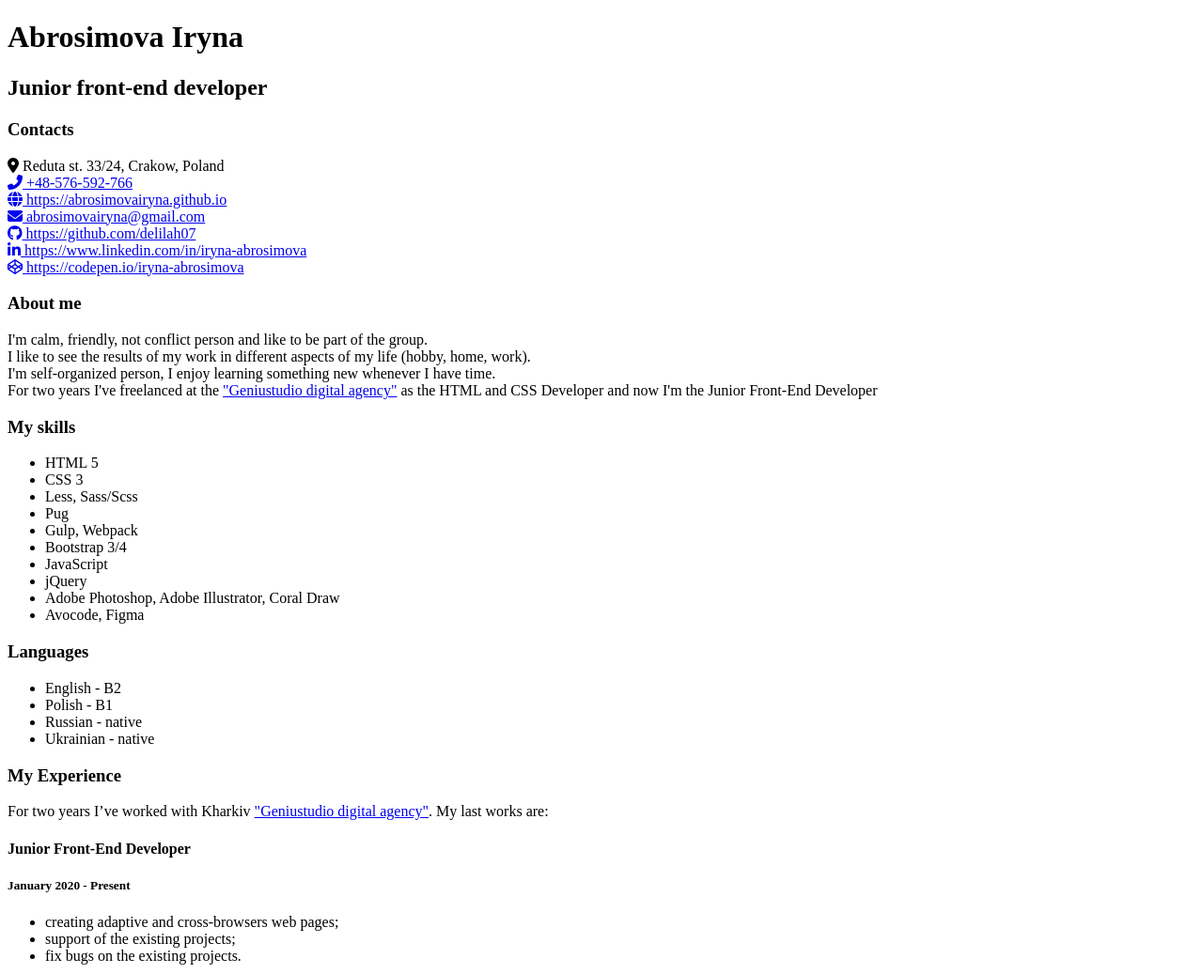
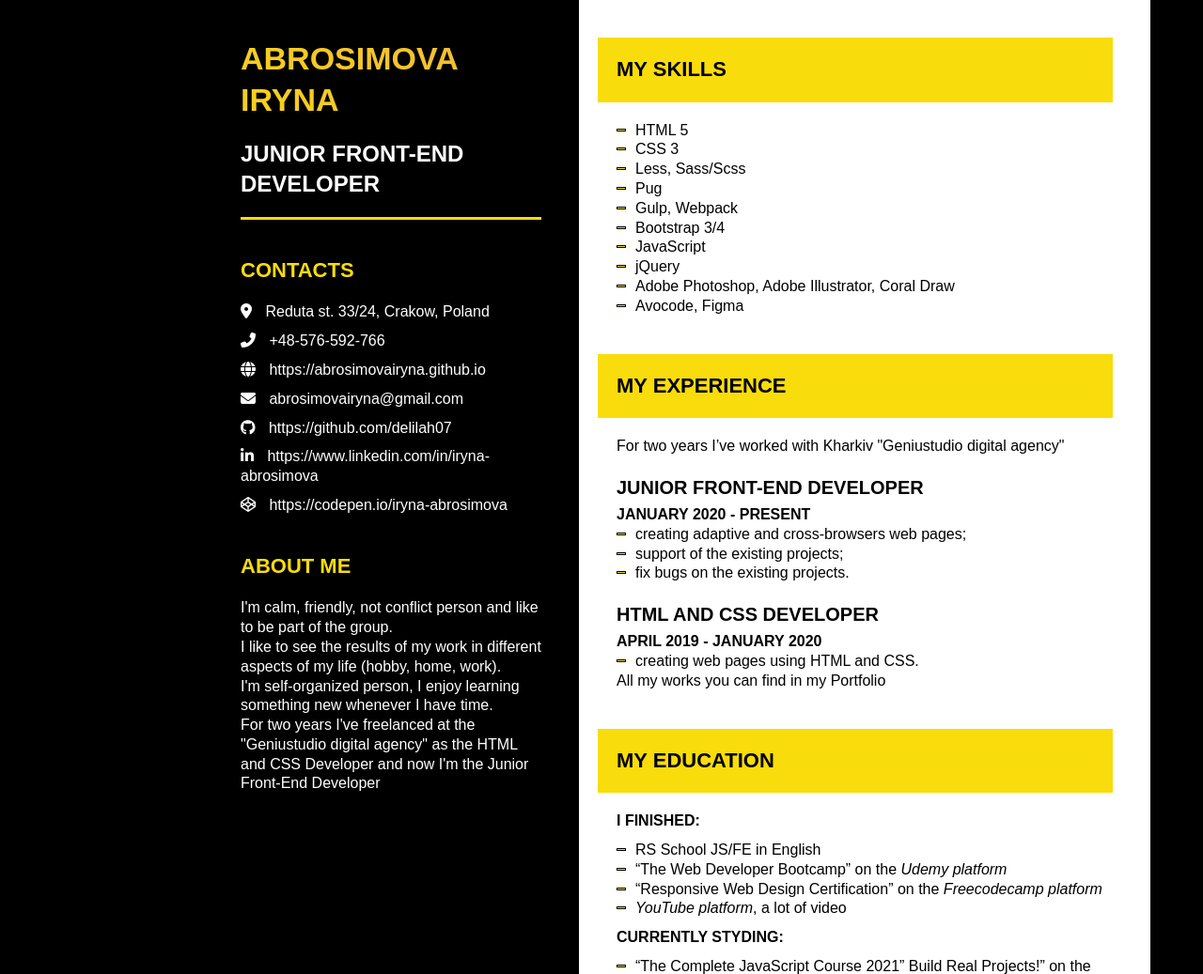
Before and after one commit to delilah07/rsschool-cv-21, a plain HTML site: page index.html in a window 1280 px wide. Shown: the top 1037 px of the page at 94% size. Drawn offline with Linux system fonts and the light colour scheme.

Commit message:
feat: add css file

```diff
--- a/index.html
+++ b/index.html
@@ -4,17 +4,18 @@
     <meta charset="UTF-8" />
     <meta http-equiv="X-UA-Compatible" content="IE=edge" />
     <meta name="viewport" content="width=device-width, initial-scale=1.0" />
+    <link rel="stylesheet" href="style.css" />
 
     <title>CV Iryna Abrosimova</title>
   </head>
   <body>
     <div class="container">
+      <div class="page__wrapper">
+        <aside class="aside">
           <header class="header">
-        <h1 class="header__name">Abrosimova Iryna</h1>
+            <h1 class="header__name text-animation">Abrosimova Iryna</h1>
             <h2 class="header__position">Junior front-end developer</h2>
           </header>
-
-      <asise class="aside">
           <section class="aside__contacts">
             <h3>Contacts</h3>
             <div class="contacts-aside">
@@ -40,7 +41,7 @@
               </a>
             </div>
             <div class="contacts-aside">
-            <a href="https://abrosimovairyna.github.io">
+              <a href="https://github.com/delilah07">
                 <i class="fab fa-github"></i>
                 https://github.com/delilah07
               </a>
@@ -63,17 +64,21 @@
             <p>
               I'm calm, friendly, not conflict person and like to be part of the
               group.<br />
-            I like to see the results of my work in different aspects of my life
-            (hobby, home, work).<br />
-            I'm self-organized person, I enjoy learning something new whenever I
-            have time.<br />
+              I like to see the results of my work in different aspects of my
+              life (hobby, home, work).<br />
+              I'm self-organized person, I enjoy learning something new whenever
+              I have time.<br />
               For two years I've freelanced at the
-            <a href="https://geniustudio.net/">"Geniustudio digital agency"</a>
+              <a href="https://geniustudio.net/"
+                >"Geniustudio digital agency"</a
+              >
               as the HTML and CSS Developer and now I'm the Junior Front-End
               Developer
             </p>
           </section>
-        <section class="aside__skills">
+        </aside>
+        <main class="main">
+          <section class="main__skills">
             <h3>My skills</h3>
             <ul>
               <li>HTML 5</li>
@@ -88,23 +93,14 @@
               <li>Avocode, Figma</li>
             </ul>
           </section>
-        <section class="aside__language">
-          <h3>Languages</h3>
-          <ul>
-            <li><span>English</span> - B2</li>
-            <li><span>Polish</span> - B1</li>
-            <li><span>Russian</span> - native</li>
-            <li><span>Ukrainian</span> - native</li>
-          </ul>
-        </section>
-      </asise>
-      <main class="main">
+
           <section class="main__experience">
             <h3>My Experience</h3>
             <p>
               For two years I’ve worked with Kharkiv
-            <a href="https://geniustudio.net/">"Geniustudio digital agency"</a>.
-            My last works are:
+              <a href="https://geniustudio.net/"
+                >"Geniustudio digital agency"</a
+              >
             </p>
             <h4>Junior Front-End Developer</h4>
             <h5>January 2020 - Present</h5>
@@ -125,7 +121,7 @@
           </section>
           <section class="main__education">
             <h3>My Education</h3>
-          <p>I finished:</p>
+            <h4>I finished:</h4>
             <ul>
               <li>RS School JS/FE in English</li>
               <li>“The Web Developer Bootcamp” on the <i>Udemy platform</i></li>
@@ -135,14 +131,16 @@
               </li>
               <li><i>YouTube platform</i>, a lot of video</li>
             </ul>
-          <p>Currently styding:</p>
+            <h4>Currently styding:</h4>
             <ul>
               <li>
-              “The Complete JavaScript Course 2021” Build Real Projects!” on the
+                “The Complete JavaScript Course 2021” Build Real Projects!” on
+                the
                 <i>Udemy platform</i>
               </li>
               <li>
-              “The Advanced Web Developer Bootcamp” on the <i>Udemy platform</i>
+                “The Advanced Web Developer Bootcamp” on the
+                <i>Udemy platform</i>
               </li>
               <li>
                 “JavaScript Algorithms and Data Structures Certification” on the
@@ -155,16 +153,28 @@
             <pre>
 function differenceInAges(ages){
   let newArr = ages.sort((a, b)=> a - b);
-                return [newArr[0], newArr[newArr.length - 1], newArr[newArr.length - 1] - newArr[0] ];
+  let minAge = newArr[0];
+  let maxAge = newArr[newArr.length - 1];
+  let difAge = newArr[newArr.length - 1] - newArr[0] ];
+  return [minAge, maxAge, difAge];
 }; </pre
             >
           </section>
+          <section class="main__language">
+            <h3>Languages</h3>
+            <ul>
+              <li><span>English</span> - B2</li>
+              <li><span>Polish</span> - B1</li>
+              <li><span>Russian</span> - native</li>
+              <li><span>Ukrainian</span> - native</li>
+            </ul>
+          </section>
         </main>
+      </div>
       <footer class="footer">
         <div class="footer__github">
-          <a href="https://abrosimovairyna.github.io">
+          <a href="https://github.com/delilah07">
             <i class="fab fa-github"></i>
-            https://github.com/delilah07
             <p>My GitHub</p>
           </a>
         </div>
@@ -172,7 +182,7 @@ function differenceInAges(ages){
         <div class="footer__rsschool">
           <a href="https://rs.school/js/">
             <img
-              src="./img/rsschool.svg"
+              src="/img/rs-school-logo.svg"
               alt="Rsschool Icon"
               width="73"
               height="26"
@@ -180,11 +190,11 @@ function differenceInAges(ages){
           </a>
         </div>
       </footer>
+    </div>
 
     <script
       src="https://kit.fontawesome.com/641a1541bd.js"
       crossorigin="anonymous"
     ></script>
-    </div>
   </body>
 </html>
--- /dev/null
+++ b/style.css
@@ -0,0 +1,216 @@
+:root {
+  --yellow: #f9dc0b;
+}
+
+*,
+*::before,
+*::after {
+  margin: 0;
+  padding: 0;
+  box-sizing: border-box;
+  -moz-box-sizing: border-box;
+  -webkit-box-sizing: border-box;
+  -o-box-sizing: border-box;
+  -ms-box-sizing: border-box;
+}
+
+.container {
+  max-width: 60%;
+  width: 100%;
+  margin: 0 auto;
+  position: relative;
+}
+html {
+  font-size: 20px;
+  line-height: 1.3;
+  box-sizing: border-box;
+  -moz-box-sizing: border-box;
+  -webkit-box-sizing: border-box;
+  -o-box-sizing: border-box;
+  -ms-box-sizing: border-box;
+}
+
+body {
+  font-size: 0.9rem;
+}
+
+body,
+.header,
+.aside {
+  background-color: #000;
+  font-family: sans-serif;
+}
+
+a {
+  text-decoration: none;
+  color: inherit;
+  transition: all 0.5s ease-in-out;
+}
+a:hover {
+  color: var(--yellow);
+}
+
+h1,
+h2,
+h3,
+h4,
+h5 {
+  text-transform: uppercase;
+}
+h1 {
+  font-size: 1.7rem;
+}
+h2 {
+  font-size: 1.2rem;
+}
+h3 {
+  font-size: 1.1rem;
+}
+h4 {
+  font-size: 1rem;
+}
+h5 {
+  font-size: 0.8rem;
+}
+
+.page__wrapper {
+  display: flex;
+}
+
+.header {
+  padding: 0 0 2rem;
+  color: #fff;
+  border-bottom: 1;
+}
+
+.header__position {
+  margin-top: 1rem;
+  padding-bottom: 1rem;
+  border-bottom: 3px solid var(--yellow);
+}
+
+section + section {
+  margin-top: 2rem;
+}
+
+.aside section h3 {
+  margin-bottom: 1rem;
+  color: var(--yellow);
+}
+.aside {
+  position: sticky;
+  top: 0;
+  left: 0;
+  padding: 2rem 2rem 2rem 0;
+  flex: 0 0 18rem;
+  color: #fff;
+  font-size: 0.8rem;
+  align-self: flex-start;
+}
+.contacts-aside i {
+  margin-right: 0.5rem;
+}
+
+.contacts-aside {
+  margin-top: 0.5rem;
+}
+
+.main {
+  background: #fff;
+  color: #000;
+  font-size: 0.8rem;
+  padding: 2rem;
+  flex: 1 1 100%;
+}
+.main section h3 {
+  margin-bottom: 1rem;
+  background-color: var(--yellow);
+  padding: 1rem;
+  margin-left: -1rem;
+}
+.main ul {
+  list-style: none;
+  padding-left: 1rem;
+}
+
+.main ul li {
+  position: relative;
+}
+.main ul li::before {
+  content: "";
+  position: absolute;
+  top: 8px;
+  left: -1rem;
+  width: 10px;
+  height: 3px;
+  background-color: var(--yellow);
+  border: 1px solid #000;
+  box-sizing: border-box;
+}
+
+.main__experience h4 {
+  margin: 1rem 0 0.3rem;
+}
+
+.main__education h4 {
+  font-size: 0.8rem;
+  margin: 0.5rem 0;
+}
+
+.footer {
+  background-color: var(--yellow);
+  display: flex;
+  justify-content: space-between;
+  align-items: center;
+  color: #000;
+  width: 100%;
+  padding: 0.5rem 1rem;
+}
+
+.footer__github a {
+  display: flex;
+  align-items: center;
+  color: #000;
+}
+
+.footer__github a p {
+  opacity: 0;
+  margin-left: 0.5rem;
+  transition: all 0.5s ease-in-out;
+}
+.footer__github a i {
+  font-size: 1.8rem;
+}
+
+.footer__github a:hover p {
+  opacity: 1;
+}
+
+.text-animation {
+  background-image: linear-gradient(45deg, #fcfbf8, #f9dc0b, #f1bb38, #f18b38);
+  -webkit-background-clip: text;
+  background-clip: text;
+  color: transparent;
+  background-size: 500%;
+  background-position: left;
+  -webkit-animation: text-animation 3s infinite alternate;
+  animation: text-animation 3s infinite alternate;
+}
+
+@-webkit-keyframes text-animation {
+  0% {
+    background-position: left;
+  }
+  100% {
+    background-position: right;
+  }
+}
+
+@keyframes text-animation {
+  0% {
+    background-position: left;
+  }
+  100% {
+    background-position: right;
+  }
+}
```
Lines whose indentation alone changed are shown as unchanged.
